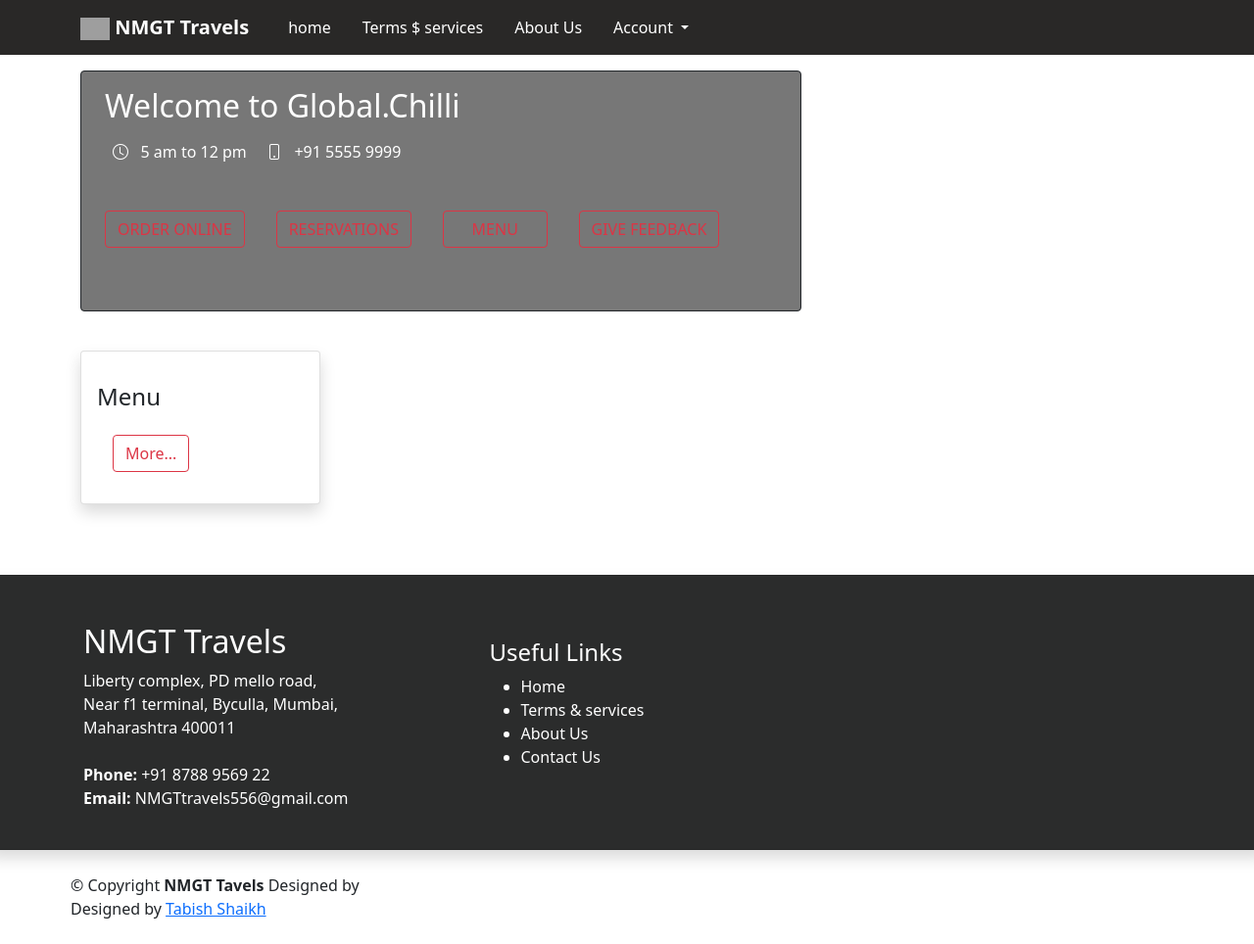
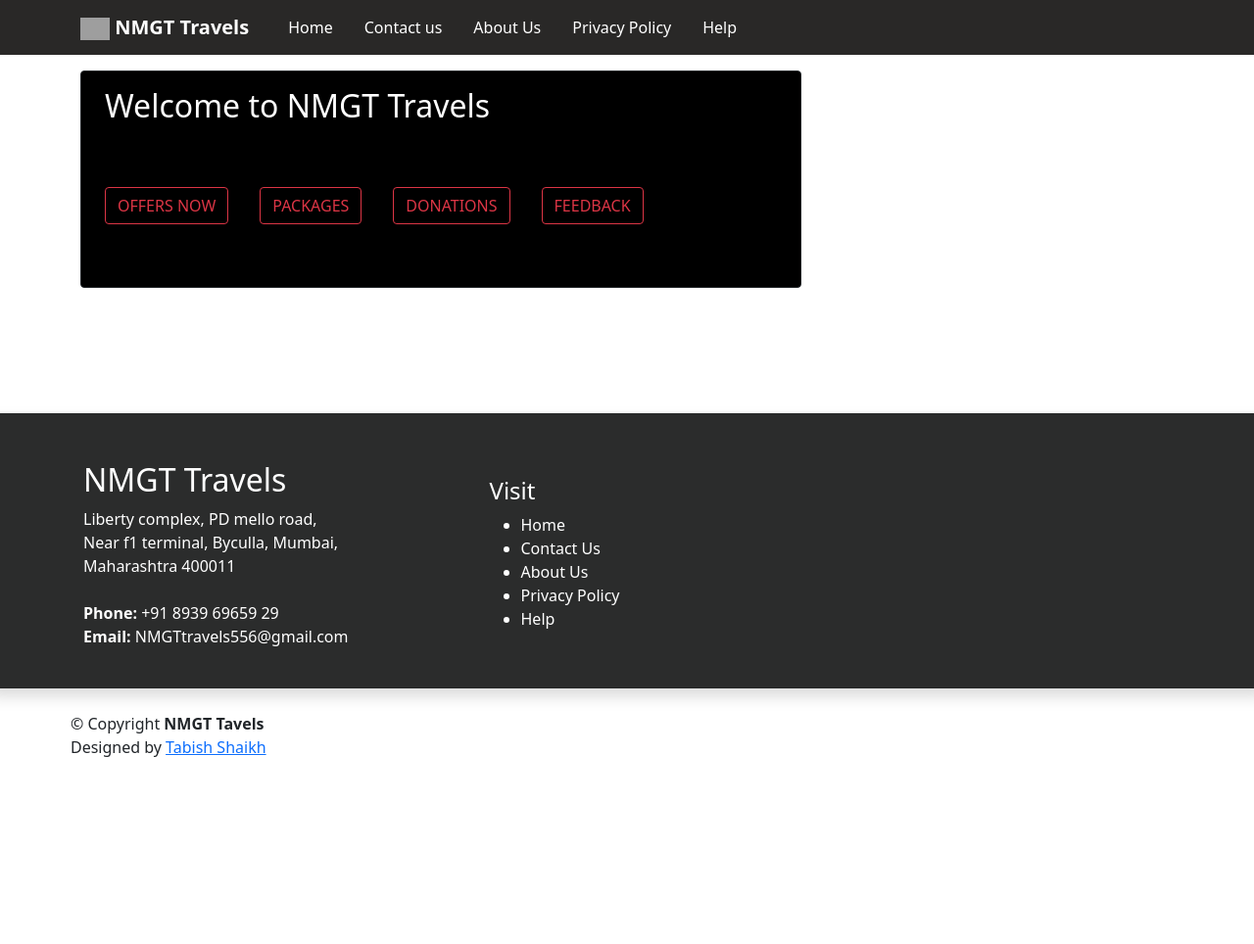
Before and after one commit to Tabishshaikh556/travel-management-system, a Django app: page / in a window 1280 px wide. Shown: the whole page at 98% size. After the commit the page ends 773 px from the top, so only its background shows below. Run offline with Django 3.2, Linux system fonts and the light colour scheme; some libraries are stand-ins or nearby versions; grey boxes are pictures that could not be loaded.

Commit message:
basic html hogya sbka

```diff
--- a/pages/urls.py
+++ b/pages/urls.py
@@ -1,9 +1,18 @@
 from django.urls import path
-from .views import HelpPageView, HomePageView ,ContactPageView, HelpPageView
+from .views import AboutusPageView, DonationsPageView, FeedbackPageView, HelpPageView, HomePageView ,ContactPageView, OffersnowPageView, PackagesPageView, PrivacypolicyPageView, HelpPageView
 
 
 urlpatterns = [
     path('', HomePageView.as_view(), name='home'),
     path('contact', ContactPageView.as_view(), name='contact'),
-    path('help', HelpPageView.as_view(), name='help'),
+    path('aboutus', AboutusPageView.as_view(), name ='aboutus'),
+    path('privacypolicy', PrivacypolicyPageView.as_view(), name='privacypolicy'),
+    path('help' , HelpPageView.as_view(), name='help'),
+    path('offersnow' , OffersnowPageView.as_view(), name='offersnow'),
+    path('packages', PackagesPageView.as_view(), name='packages'),
+    path('donations', DonationsPageView.as_view(), name='donations'),
+    path('feedback', FeedbackPageView.as_view(), name='feedback'),
+
+
+
 ]
--- a/pages/views.py
+++ b/pages/views.py
@@ -10,5 +10,23 @@ class HomePageView(TemplateView):
 class ContactPageView(TemplateView):
     template_name = 'contact.html'
 
+class AboutusPageView(TemplateView):
+    template_name = 'aboutus.html'
+
+class PrivacypolicyPageView(TemplateView):
+    template_name = 'privacypolicy.html'
+
 class HelpPageView(TemplateView):
     template_name = 'help.html'
+
+class OffersnowPageView(TemplateView):
+    template_name = 'offersnow.html'
+
+class PackagesPageView(TemplateView):
+    template_name = 'packages.html'
+
+class DonationsPageView(TemplateView):
+    template_name = 'donations.html'
+
+class FeedbackPageView(TemplateView):
+    template_name = 'feedback.html'
--- a/templates/_base.html
+++ b/templates/_base.html
@@ -44,38 +44,25 @@
             <ul class="navbar-nav flex-row me-md-auto d-md-flex me-auto px-2 mb-2 mb-lg-0">
 
               <li class="nav-item p-2">
-                <a class="nav-link active" aria-current="page" href="{% url 'home' %}">home</a>
+                <a class="nav-link active" aria-current="page" href="{% url 'home' %}">Home</a>
               </li>
               <li class="nav-item p-2">
-                <a class="nav-link active" href="{% url 'contact' %}">Terms $ services</a>
+                <a class="nav-link active" href="{% url 'contact' %}">Contact us</a>
               </li>
               <li class="nav-item p-2">
-                <a class="nav-link active" href="#">About Us</a>
+                <a class="nav-link active" href="{% url 'aboutus' %}">About Us</a>
               </li>
-              {% if user.is_authenticated %}
+
               <li class="nav-item p-2">
-                <a class="nav-link active" href="#">Contact</a>
+                <a class="nav-link active" href="{% url 'privacypolicy' %}">Privacy Policy</a>
               </li>
-              <li class="nav-item p-2 dropdown">
-                <a class="nav-link active dropdown-toggle " style="text-transform: uppercase;" href="#" id="navbarDropdown" role="button" data-bs-toggle="dropdown" aria-expanded="false">
-                  {{ user.username }}
+              <li class="nav-item p-2">
+                <a class="nav-link active" href="{% url 'help' %}">Help</a>
+              </li>
+
                 </a>
               </a>
-              <ul class="dropdown-menu p-2" aria-labelledby="navbarDropdown">
-                <li><a class="dropdown-item" href="#">My Basket</a></li>
-                <li><a class="dropdown-item" href="#">My Order</a></li>
-                <li><a class="dropdown-item" href="#">profile</a></li>
-                <li><a class="dropdown-item" href="#">Log out</a></li>
-                {% else %}
-                <li class="nav-item p-2 dropdown">
-                <a class="nav-link active dropdown-toggle" href="#" id="navbarDropdown" role="button" data-bs-toggle="dropdown" aria-expanded="false">
-                  Account
-                </a>
-                <ul class="dropdown-menu p-2" aria-labelledby="navbarDropdown">
-                  <li><a class="dropdown-item" href="#">Sign In</a></li>
-                  <li><a class="dropdown-item" href="#">Registration</a></li>
-                  <li><hr class="dropdown-divider"></li>
-                  {% endif %}
+
                 </ul>
               </li>
             </ul>
@@ -109,18 +96,19 @@
                       Liberty complex, PD mello road, <br>
                       Near f1 terminal, Byculla, Mumbai,<br>
                       Maharashtra 400011 <br><br>
-                       <strong>Phone:</strong> +91 8788 9569 22<br>
+                       <strong>Phone:</strong> +91 8939 69659 29<br>
                        <strong>Email:</strong> NMGTtravels556@gmail.com<br>
                      </p>
                    </div>
 
                    <div class="footer-links pt-lg-3 mx-lg-5 px-lg-5">
-                     <h4>Useful Links</h4>
+                     <h4>Visit</h4>
                      <ul>
-                      <li><a href="#" class= " text-decoration-none fw-normal text-white"> Home</a></li>
-                      <li><a href="#" class= " text-decoration-none fw-normal text-white"> Terms & services</a></li>
-                      <li><a href="#" class= " text-decoration-none fw-normal text-white"> About Us</a></li>
-                      <li><a href="#" class= " text-decoration-none fw-normal text-white"> Contact Us</a></li>
+                    <li><a href="{% url 'home' %}" class= " text-decoration-none fw-normal text-white"> Home</a></li>
+                      <li><a href="{% url 'contact' %}" class= " text-decoration-none fw-normal text-white"> Contact Us</a></li>
+                      <li><a href="{% url 'aboutus' %}" class= " text-decoration-none fw-normal text-white"> About Us</a></li>
+                      <li><a href="{% url 'privacypolicy' %}" class= " text-decoration-none fw-normal text-white"> Privacy Policy</a></li>
+                      <li><a href="{% url 'help' %}" class= " text-decoration-none fw-normal text-white"> Help </a></li>
                      </ul>
                    </div>
                  </div>
@@ -131,7 +119,7 @@
 
                <div class="me-md-auto text-center text-md-start">
                <div class="copyright">
-               &copy; Copyright <strong><span>NMGT Tavels</span></strong> Designed by
+               &copy; Copyright <strong><span>NMGT Tavels</span></strong>
                </div>
                <div class="credits ">
                Designed by <a href="https://tabishshaikh556@gmail.com/">Tabish Shaikh</a>
--- a/templates/contact.html
+++ b/templates/contact.html
@@ -1 +1,3 @@
-<h1>feel free to contact us</h1>
+<h1>feel free to contact us regarding any query or any issues . on the details given below</h1>
+<h2>email us at www.NMGTtravels556@gmail.com</h2>
+<h3>call at 8939 65659 29</h3>
--- /dev/null
+++ b/templates/feedback.html
@@ -0,0 +1 @@
+<h1>yogdaan dijiye</h1>
--- a/templates/help.html
+++ b/templates/help.html
@@ -1 +1 @@
-<h1>dont worry we are  here</h1>
+<h1>helpper for you</h1>
--- a/templates/home.html
+++ b/templates/home.html
@@ -34,7 +34,7 @@
         <div class="row">
           <div class="col-sm-8 pt-4 pb-4 ">
 
-            <div class="card  text-white border-dark  mb-3 "style="background-color: #777;">
+            <div class="card  text-white border-dark  mb-3 "style="background-color: #000;">
             <div id="carouselExampleFade" class=" card-img-top carousel slide carousel-fade" data-bs-ride="carousel" height= '325'>
             {% for listoffood in FoodMenu_HomeList %}
 
@@ -63,15 +63,14 @@
 
 
               <div class="card-body px-4">
-                <h2 class="card-title pb-2">Welcome to Global.Chilli</h2>
-                <time class="px-2 bi bi-clock fw-lighter"> &nbsp 5 am to 12 pm </time>
-                <time class="px-2 bi bi-phone fw-lighter"> &nbsp +91 5555 9999 </time>
+                <h2 class="card-title pb-2">Welcome to NMGT Travels</h2>
+
 
                 <div class="pt-5 pb-5 d-grid gap-4 d-md-flex  justify-content-md-start">
-                  <a href= "#" class="btn btn-outline-danger me-md-2" type="button">ORDER ONLINE</a>
-                  <a href= "#" class="btn btn-outline-danger me-md-2" type="button">RESERVATIONS</a>
-                  <a href="#" class="btn btn-outline-danger me-md-2 " type="button">&nbsp&nbsp&nbsp&nbspMENU&nbsp&nbsp&nbsp&nbsp</a>
-                  <a href="#" class="btn btn-outline-danger" type="button">GIVE FEEDBACK</a>
+                  <a href= "{% url 'offersnow' %}" class="btn btn-outline-danger me-md-2" type="button">OFFERS NOW</a>
+                <a href= "{% url 'packages' %}" class="btn btn-outline-danger me-md-2" type="button">PACKAGES</a>
+                  <a href="{% url 'donations' %}" class="btn btn-outline-danger me-md-2 " type="button">DONATIONS</a>
+                  <a href="{% url 'feedback' %}" class="btn btn-outline-danger" type="button">FEEDBACK</a>
                 </div>
 
 
@@ -80,33 +79,19 @@
           </div>
 
           <div class="col-sm-4 pt-4 pb-5">
-            <div class="card shadow">
-              <div class="card-body">
 
-               <div><h4 class="sidebar-title pt-3 pb-3">Menu</h4></div>
 
-               {% for listoffood in FoodMenu_HomeList %}
-               <div class="col">
 
-                <!-- <div class="card shadow-sm"> -->
-                  <a class="food-image" href="#">
-                    <img class="foodimage" src="{{ listoffood.foodmenu.url}}" alt="{{ listoffood.title }}" width="100%" height="225" >
-                  </a>
-                   <!-- <svg class="bd-placeholder-img card-img-top" width="100%" height="225" xmlns="http://www.w3.org/2000/svg" role="img" aria-label="Placeholder: Thumbnail" preserveAspectRatio="xMidYMid slice" focusable="false"><title>Placeholder</title><rect width="100%" height="100%" fill="#55595c"/><text x="50%" y="50%" fill="#eceeef" dy=".3em">Thumbnail</text></svg> -->
-
-                   <div class="card-body">
-                     <h3 class="card-text"> {{ listoffood.title }}</h3>
-                     <div class="d-flex justify-content-between align-items-center">
-                     </div>
+              </div>
                    </div>
                 </div>
                </div>
 
 
 
-             {% endfor%}
+
              <div class="p-3 pt-0 d-grid  d-md-flex  justify-content-md-start">
-              <a href="#" class="btn btn-outline-danger" type="button">More...</a>
+
             </div>
 
 
--- /dev/null
+++ b/templates/offersnow.html
@@ -0,0 +1 @@
+<h1>todays offers</h1>
--- /dev/null
+++ b/templates/packages.html
@@ -0,0 +1 @@
+<h1>aajka combo package</h1>
```
Also changed, not shown: templates/aboutus.html (added, +40 -0 lines), templates/donations.html (added, +9 -0 lines), templates/privacypolicy.html (added, +34 -0 lines).
